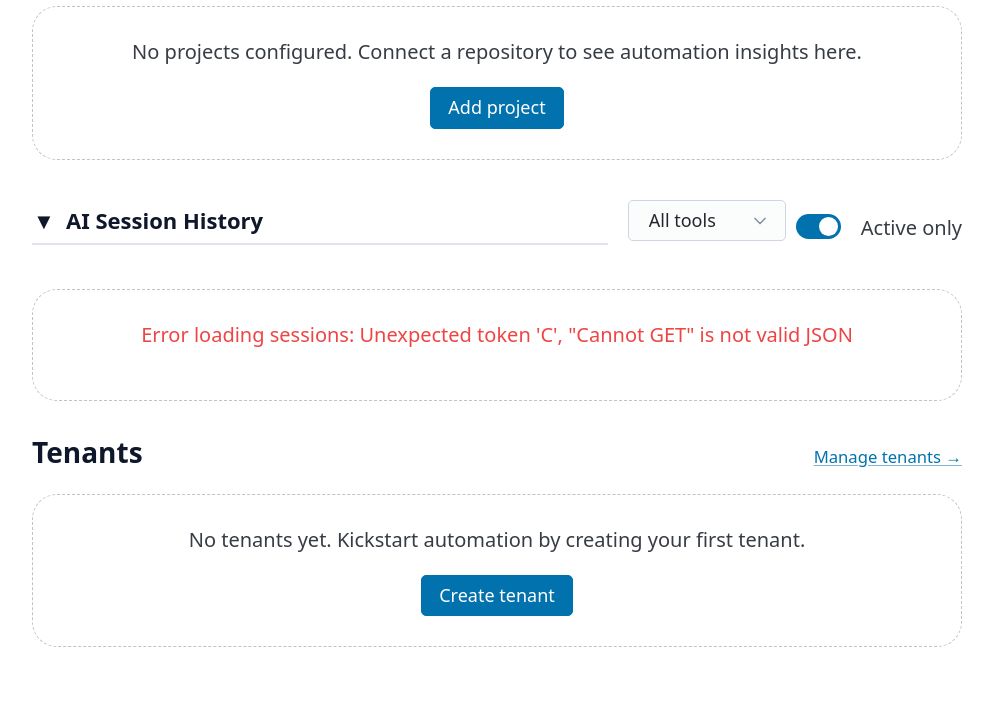
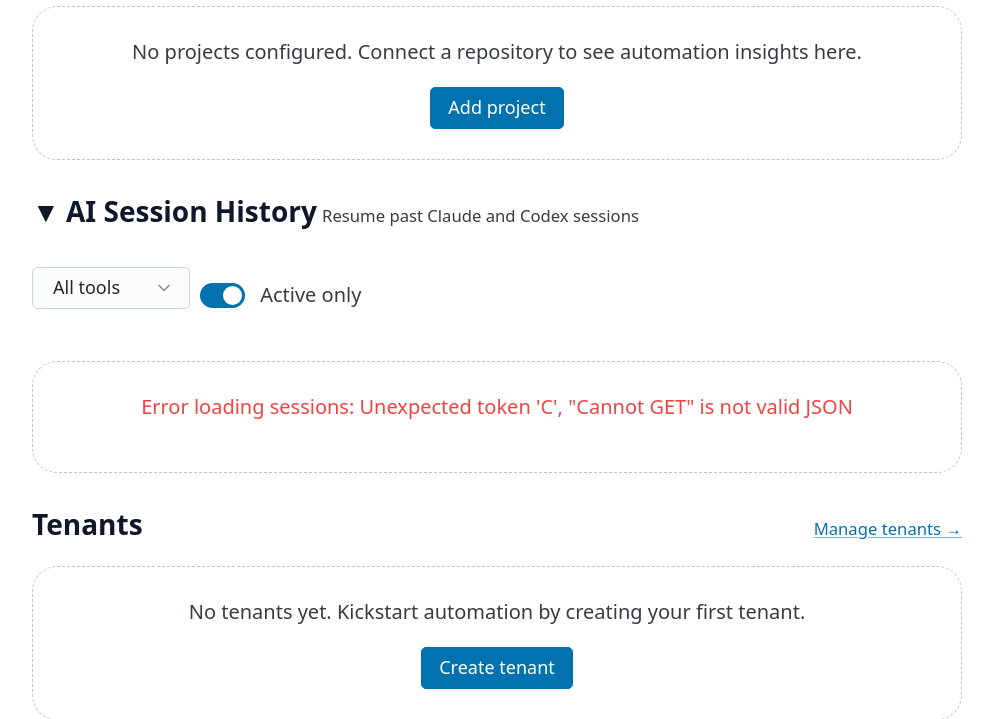
Before and after one commit to floadsio/aiops, a Python web app: template app/templates/admin/dashboard.html in a window 1280 px wide. Shown: the part 443-1162 px from the top of the page, without its empty margins (263-1256 px from the left). Before the commit the page ends 1090 px from the top, so only its background shows below. Run offline with Jinja, Linux system fonts and the light colour scheme; the template is opened without the code that fills it, so the values that code supplies are empty; some libraries are stand-ins or nearby versions.

Commit message:
Fix: Restore original header structure with tmux-section-header class
Reverted to using the <header class="tmux-section-header"> tag which has proper flexbox styling. The controls div is now properly positioned alongside the title and will be visible. The collapsible functionality is preserved with the button wrapping the h2.

```diff
--- a/app/templates/admin/dashboard.html
+++ b/app/templates/admin/dashboard.html
@@ -1752,37 +1752,38 @@ document.querySelectorAll('.pinned-comments-group-header').forEach(header => {
 </section>
 
 <section class="dashboard-section">
-  <div style="display: flex; align-items: center; justify-content: space-between; gap: 1rem; margin-bottom: 1rem;">
+  <header class="tmux-section-header">
+    <div>
       <button
         type="button"
         id="ai-sessions-toggle"
         class="ai-sessions-toggle"
-      style="background: none; border: none; padding: 0; cursor: pointer; text-align: left; flex: 1; min-width: 0;"
+        style="background: none; border: none; padding: 0; cursor: pointer; text-align: left;"
         aria-expanded="true"
       >
-      <h2 style="margin: 0; padding: 0.5rem 0; border-bottom: 2px solid rgba(148, 163, 184, 0.3); font-size: 1.1rem; display: flex; align-items: center; gap: 0.5rem;">
+        <h2 style="margin: 0; display: flex; align-items: center; gap: 0.5rem;">
           <span class="ai-toggle-icon" style="display: inline-block; width: 1.2rem; text-align: center;">▼</span>
           <span>AI Session History</span>
         </h2>
       </button>
-    <div class="tmux-scope-controls" style="margin-bottom: 0; flex-shrink: 0;">
-      <label style="display: flex; align-items: center; gap: 0.5rem;">
+      <small>Resume past Claude and Codex sessions</small>
+    </div>
+    <div class="tmux-scope-controls">
+      <label>
         <select id="ai-session-filter" aria-label="Filter by tool">
           <option value="">All tools</option>
           <option value="claude">🤖 Claude</option>
           <option value="codex">💻 Codex</option>
         </select>
       </label>
-      <label style="display: flex; align-items: center; gap: 0.5rem;">
+      <label>
         <input type="checkbox" id="ai-session-active-only" role="switch" checked />
         Active only
       </label>
     </div>
-  </div>
+  </header>
   <div id="ai-sessions-container" class="ai-sessions-content">
-    <div style="padding: 1rem;">
     <p style="text-align: center; color: #64748b;">Loading sessions...</p>
-    </div>
   </div>
 </section>
 
```
Lines whose indentation alone changed are shown as unchanged.
